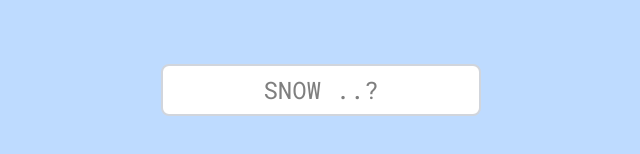
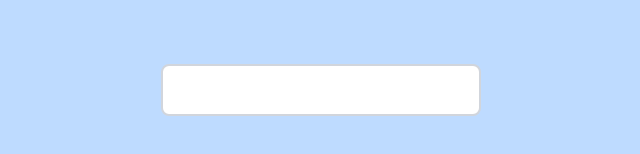
Before and after one commit to NguyenHChinh/wordcombo, a React (Vite) app: page / in a window 1280 px wide. Shown: the part 586-740 px from the top of the page, without its empty margins (319-959 px from the left). Built offline with nearby package versions, Linux system fonts and the light colour scheme.

Commit message:
feat: cap the maximum input limit for answer

```diff
--- a/src/App.jsx
+++ b/src/App.jsx
@@ -3,10 +3,12 @@ import './App.css'
 
 function App() {
   const [combo, setCombo] = useState([])
-  const [previousWord, setPreviousWord] = useState('SNOW ..?')
+  const [previousWord, setPreviousWord] = useState('')
   const [hints, setHints] = useState([0, 1, 1, 1, 1, 1 , 1])
-  const [hintIndex, setHintIndex] = useState(0)
+  const [currentIndex, setCurrentIndex] = useState(1)
   const [shownCombo, setShownCombo] = useState([])
+  const [answer, setAnswer] = useState('BALL')
+  const [input, setInput] = useState('')
 
   useEffect(() => {
     setCombo(['SNOW', 'BALL', 'GAME', 'NIGHT', 'CLUB', 'HOUSE', 'PLANT']);
@@ -17,9 +19,6 @@ function App() {
 
     let newCombo = [...combo];
     let tempHints = [...hints];
-
-    console.log(newCombo);
-    console.log(tempHints);
 
     // Cycling through each word in the combo
     for (let i = 1; i < tempHints.length; i++) {
@@ -49,10 +48,11 @@ function App() {
         <input
           className='border-2 border-gray-300 rounded-lg p-2 text-center text-2xl w-1/ bg-white 3'
           type='text'
+          value={input}
+          onChange={(e) => setInput(e.target.value)}
+          maxLength={answer.length}
           placeholder={previousWord}
-        >
-
-        </input>
+        />
       </div>
     </div>
   )
```
